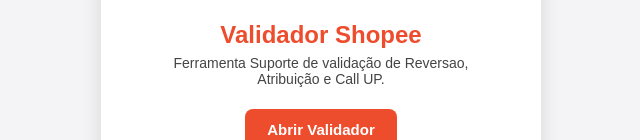
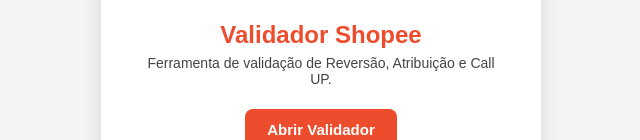
Before and after one commit to wesleypereira-sudo/Validador-shopee-, a plain HTML site: page Validador-shopee/index.html in a window 1280 px wide. Shown: the part 372-512 px from the top of the page, without its empty margins (319-959 px from the left). Drawn offline with Linux system fonts and the light colour scheme.

Commit message:
Fix HTML formatting and update description text

```diff
--- a/Validador-shopee/index.html
+++ b/Validador-shopee/index.html
@@ -67,9 +67,8 @@
   <div class="card">
     <img src="https://upload.wikimedia.org/wikipedia/commons/thumb/0/0e/Shopee_logo.svg/512px-Shopee_logo.svg.png" />
     <h1>Validador Shopee</h1>
-    <p>Ferramenta Suporte de validação de Reversao, Atribuição e Call UP.</p>
+    <p>Ferramenta de validação de Reversão, Atribuição e Call UP.</p>
 
-    <!-- SEU ARQUIVO PRINCIPAL -->
     <button onclick="window.location.href='validador.html'">
       Abrir Validador
     </button>
```
